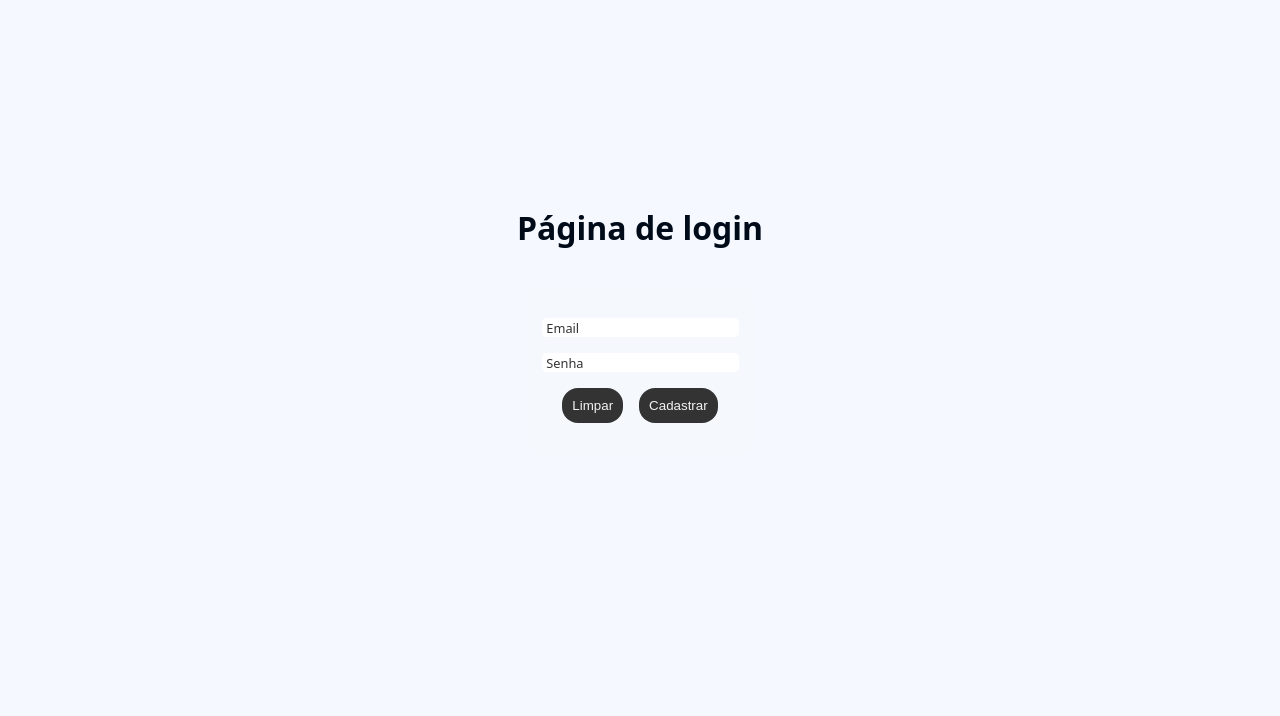
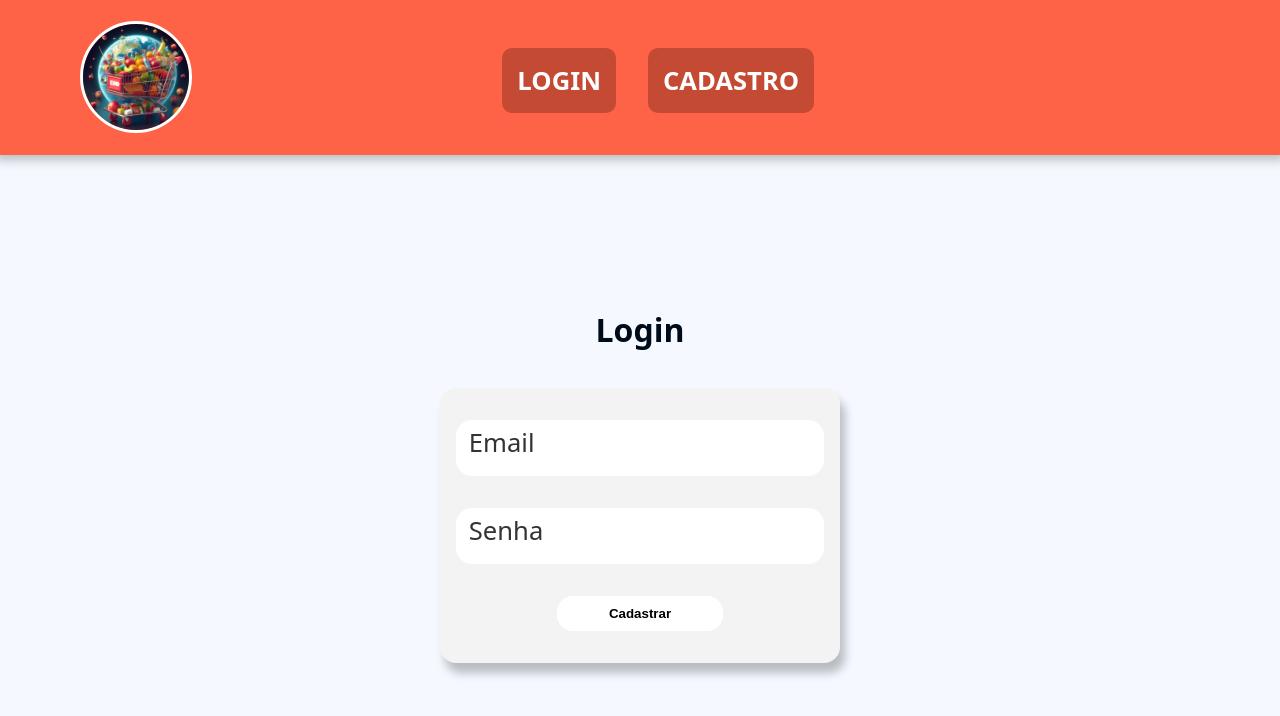
Before and after one commit to BenoGustavo/eCommerce-HTML, a plain HTML site: page html/login-form.html in a window 1280 px wide. Drawn offline with Linux system fonts and the light colour scheme.

Commit message:
Update login form styles and add header to login-form.html

```diff
--- /dev/null
+++ b/assets/css/header.css
@@ -0,0 +1,90 @@
+.header_container{
+    width: 100%;
+    height: fit-content;
+    background-color: tomato;
+
+    box-shadow: 0px 0px 10px 5px rgba(0, 0, 0, 0.247);
+}
+
+.header_container nav{
+    display: flex;
+    width: 100%;
+}
+
+.header_img{
+    display: flex;
+    flex-direction: column;
+    justify-content: center;
+    align-items: center;
+}
+
+.header_img img{
+    display: flex;
+
+    height: 7rem;
+    width: 7rem;
+    border: solid 3px rgb(255, 255, 255);
+
+    border-radius: 50%;
+
+    justify-content: center;
+    margin: 1rem 5rem;
+}
+
+.header_items{
+    display: flex;
+    gap: 2rem;
+    width: 100%;
+    justify-content: center;
+    align-items: center;
+
+    margin-top: 3rem;
+
+    margin-right: 12rem;
+}
+
+.header_items li{
+    list-style: none;
+    font-weight: bolder;
+    text-transform: uppercase;
+    margin-bottom: 1rem;
+
+    color: white;
+
+    padding: 15px;
+
+    background-color: rgb(196, 74, 52);
+
+    border-radius: 10px;
+}
+
+.header_items li a{
+    text-decoration: none;
+    color: inherit;
+}
+
+
+/* underline animation */
+
+.header_items li a {
+    display: inline-block;
+    position: relative;
+}
+
+.header_items li a::after {
+    content: '';
+    position: absolute;
+    width: 100%;
+    transform: scaleX(0);
+    height: 2px;
+    bottom: 0;
+    left: 0;
+    background-color: white;
+    transform-origin: bottom right;
+    transition: transform 0.25s ease-out;
+}
+
+.header_items li a:hover::after {
+    transform: scaleX(1);
+    transform-origin: bottom left;
+}
--- a/assets/css/login-form.css
+++ b/assets/css/login-form.css
@@ -13,10 +13,12 @@
 .cadastro .cadastro-form {
     display: flex;
     flex-direction: column;
-    gap: 1rem;
-    background-color: #f3f3f31f;
+    width: 50vh;
+    gap: 2rem;
+    background-color: #f3f3f3;
     padding: 2rem 1rem;
     border-radius: 1rem;
+    box-shadow: 5px 10px 10px rgba(0, 0, 0, 0.25)  ;
 }
 
 .cadastro .cadastro-form label {
@@ -30,16 +32,16 @@
     bottom: 0;
     color: #333;
     transition: 500ms;
-    font-size: .8rem;
-    padding-left: .3rem;
+    padding: 1rem .8rem;
 }
 
 .cadastro .cadastro-form label input {
+    min-height: 3.5rem;
     transition: 500ms;
     outline: transparent;
     border: 2px solid transparent;
-    border-radius: .3rem;
-    padding: 0 0.5rem;
+    border-radius: 1rem;
+    padding: 0 .5rem;
 }
 
 :is(
@@ -56,8 +58,7 @@
     .cadastro .cadastro-form label:hover input + span,
     .cadastro .cadastro-form label input:focus + span
 ) {
-    bottom: 90%;
-    font-size: .7rem;
+    bottom: 70%;
     color: tomato;
     font-weight: bold;
 }
@@ -70,12 +71,13 @@
 }
 
 .cadastro .cadastro-form .cadastro-form__opcoes button {
-    color: #f3f3f3;
-    background-color: #333;
+    width: 45%;
+    background-color: #fff;
     border: 2px solid transparent;
     padding: .5rem;
     cursor: pointer;
     transition: 250ms;
+    font-weight: bold;
     border-radius: 1rem;
 }
 
--- a/html/login-form.html
+++ b/html/login-form.html
@@ -7,11 +7,25 @@
     <link rel="stylesheet" href="/assets/css/remedy.css">
     <link rel="stylesheet" href="/assets/css/variables.css">
     <link rel="stylesheet" href="/assets/css/login-form.css">
+
+    <link rel="stylesheet" href="/assets/css/header.css">
 </head>
 <body>
+    <header class="header_container">
+        <nav>
+            <div class="header_img">
+                <a href="/html/login-form.html"><img src="/assets/img/logo.jpg" alt="Logo"></a>
+            </div>
+            <ul class="header_items">
+                <li><a href="/html/login-form.html">Login</a></li>
+                <li><a href="/html/register-form.html">Cadastro</a></li>
+            </ul>
+        </nav>
+    </header>
+
     <main>
         <section class="cadastro">
-            <h1>Página de login</h1>
+            <h1>Login</h1>
             <form class="cadastro-form" action="/index.html">
                 <label for="Email">
                     <input type="text" name="Email" required autocomplete="off">
@@ -22,7 +36,6 @@
                     <span>Senha</span>
                 </label>
                 <div class="cadastro-form__opcoes">
-                    <button class="botao_limpar" type="reset">Limpar</button>
                     <button class="botao_limpar">Cadastrar</button>
                 </div>
             </form>
```
Also changed, not shown: assets/img/logo.jpg (added), assets/img/sunset-1373171_1280.jpg (deleted).
